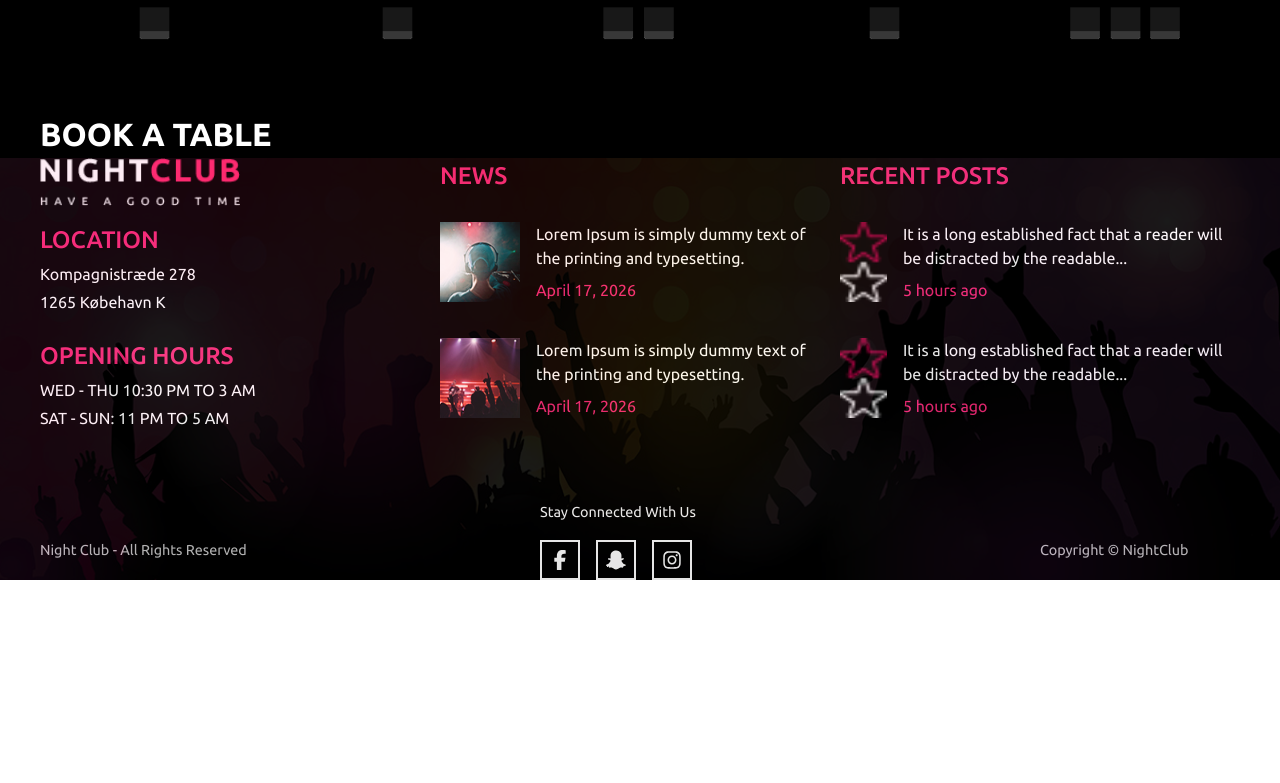
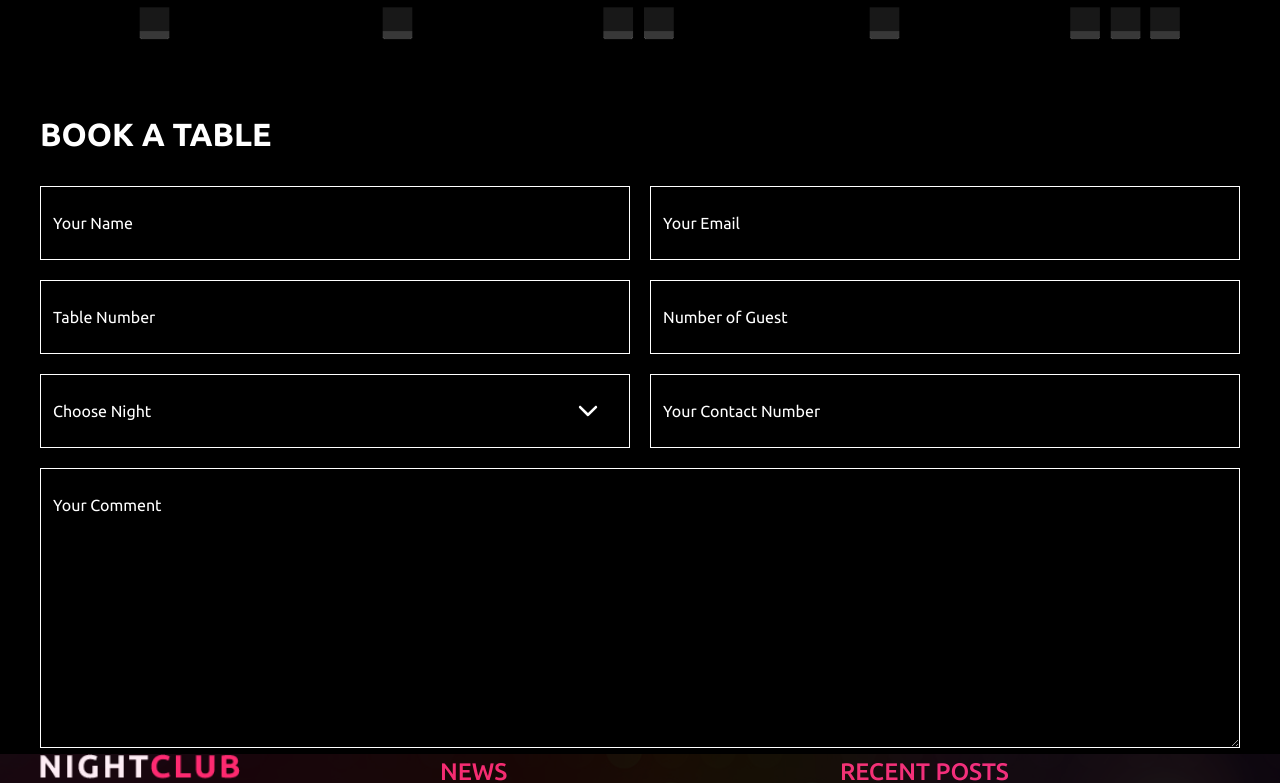
Before and after one commit to NannaDufour/eksamen-3sem, a Next.js app: page /book-table in a window 1280 px wide. Shown: the part 799-1582 px from the top of the page. Before the commit the page ends 1379 px from the top, so only its background shows below. Built offline with nearby package versions, Linux system fonts and the light colour scheme.

Commit message:
Tilføj form opsætning

```diff
--- a/src/app/(routes)/book-table/page.tsx
+++ b/src/app/(routes)/book-table/page.tsx
@@ -2,14 +2,19 @@ import NavBar from "@/components/NavBar";
 import SubpageHero from "@/components/SubpageHero";
 import SectionSubTitle from "@/components/SectionSubTitle";
 import TableOverview from "@/components/TableOverview";
+import BookATableForm from "@/components/BookATableForm";
+import Form from "next/form";
 
 export default function Home() {
   return (
     <section className="bg-background">
       <NavBar />
       <SubpageHero title="BOOK TABLE" />
-      <TableOverview />
-      <SectionSubTitle title="BOOK A TABLE" />
+      <Form action="/book-table">
+        <TableOverview />
+        <SectionSubTitle title="BOOK A TABLE" />
+        <BookATableForm />
+      </Form>
     </section>
   );
 }
--- a/src/app/globals.css
+++ b/src/app/globals.css
@@ -79,7 +79,8 @@ body {
   footer,
   main,
   section,
-  figure {
+  figure,
+  Form {
     display: grid;
     grid-template-columns: subgrid;
     grid-column: full;
--- /dev/null
+++ b/src/components/BookATableForm.tsx
@@ -0,0 +1,30 @@
+import FormInput from "./FormInput";
+import FormTextArea from "./FormTextArea";
+import { IoIosArrowDown } from "react-icons/io";
+
+const BookATableForm = () => {
+  return (
+    <div>
+      <div className="grid grid-cols-2 gap-5">
+        <FormInput type="text" name="name" placeholder="Your Name" />
+        <FormInput type="email" name="email" placeholder="Your Email" />
+        <FormInput type="number" name="table" placeholder="Table Number" />
+        <FormInput type="number" name="guests" placeholder="Number of Guest" />
+        <div className="relative">
+          <select name="chooseEvent" id="chooseEvent" className="placeholder:text-secondary-text text-secondary-text border px-3 py-6 appearance-none w-full h-full cursor-pointer">
+            <option value="">Choose Night</option>
+            <option value=""></option>
+            <option value=""></option>
+            <option value=""></option>
+            <option value=""></option>
+          </select>
+          <IoIosArrowDown className="pointer-events-none absolute right-0 top-1/2 -translate-y-1/2 text-secondary-text w-14 h-14 pr-7" />
+        </div>
+        <FormInput type="phone" name="phone" placeholder="Your Contact Number" />
+      </div>
+      <FormTextArea placeholder="Your Comment" />
+    </div>
+  );
+};
+
+export default BookATableForm;
--- /dev/null
+++ b/src/components/FormInput.tsx
@@ -0,0 +1,11 @@
+type InputType = {
+  type: string;
+  name: string;
+  placeholder: string;
+};
+
+const FormInput = ({ type, name, placeholder }: InputType) => {
+  return <input type={type} name={name} placeholder={placeholder} className="placeholder:text-secondary-text text-secondary-text border px-3 py-6" />;
+};
+
+export default FormInput;
--- /dev/null
+++ b/src/components/FormTextArea.tsx
@@ -0,0 +1,9 @@
+type TextAreaType = {
+  placeholder: string;
+};
+
+const FormTextArea = ({ placeholder }: TextAreaType) => {
+  return <textarea placeholder={placeholder} className="placeholder:text-secondary-text text-secondary-text border px-3 py-6 w-full mt-5 h-70" />;
+};
+
+export default FormTextArea;
--- a/src/components/SectionSubTitle.tsx
+++ b/src/components/SectionSubTitle.tsx
@@ -3,7 +3,7 @@ type SectionSubTitleType = {
 };
 
 const SectionSubTitle = ({ title }: SectionSubTitleType) => {
-  return <h3 className="font-semibold text-size-l text-secondary-text">{title}</h3>;
+  return <h3 className="font-semibold text-size-l text-secondary-text pb-7">{title}</h3>;
 };
 
 export default SectionSubTitle;
```
